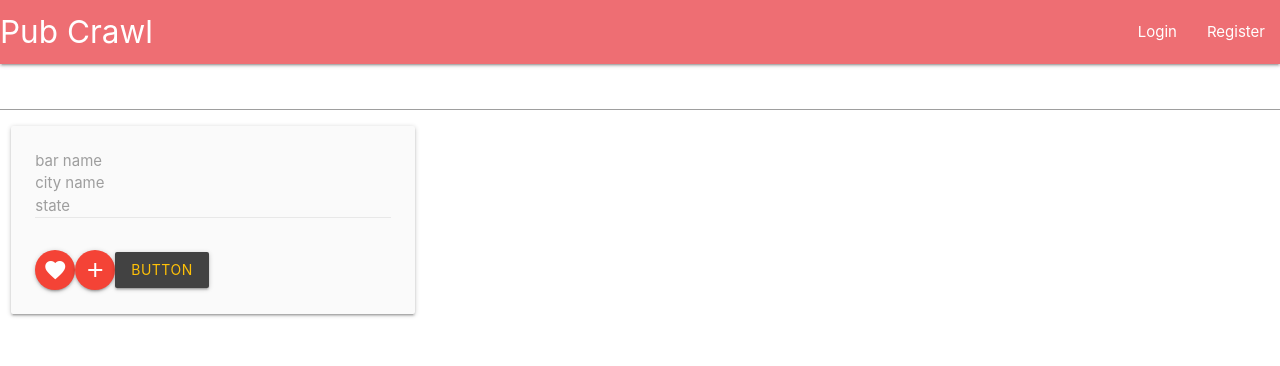
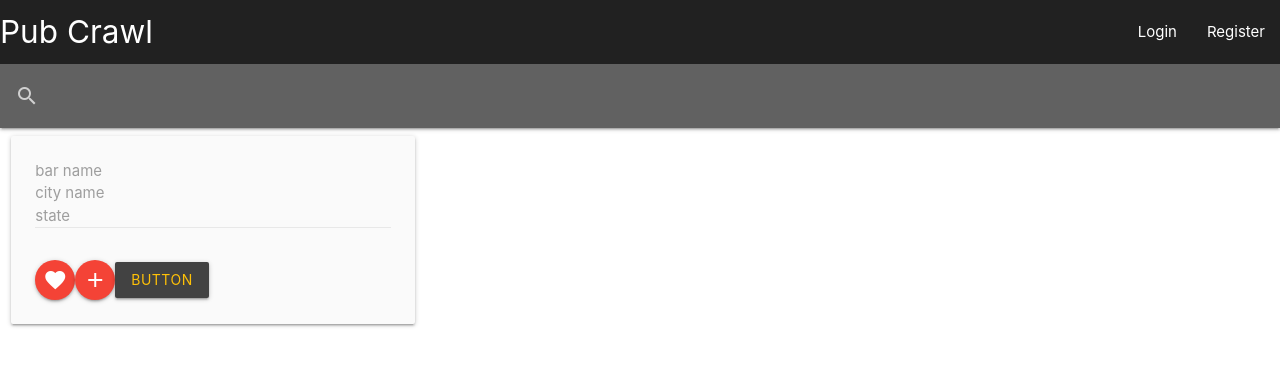
Before and after one commit to floressuarezalvaro/PubCrawl, a React (Create React App) app in the folder client/: page /search in a window 1280 px wide. Shown: the top 366 px of the page. Built offline with nearby package versions, Linux system fonts and the light colour scheme.

Commit message:
restore searchBar styling, change color scheme for navbar

```diff
--- a/client/src/Components/Navbar.js
+++ b/client/src/Components/Navbar.js
@@ -40,7 +40,7 @@
   return (
     <div>
       <nav>
-        <div className="nav-wrapper">
+        <div className="nav-wrapper grey darken-4">
           <a href="#!" className="brand-logo">
             Pub Crawl
           </a>
--- a/client/src/Components/NavbarLogin.js
+++ b/client/src/Components/NavbarLogin.js
@@ -11,7 +11,7 @@
   return (
     <div>
       <nav>
-        <div className="nav-wrapper">
+        <div className="nav-wrapper grey darken-4">
           <a href="#!" className="brand-logo">
             Pub Crawl
           </a>
--- a/client/src/Components/SearchBar.js
+++ b/client/src/Components/SearchBar.js
@@ -24,9 +24,23 @@
 
   return (
     <div>
-      <form onSubmit={submitSearch}>
+      {/* <form onSubmit={submitSearch}>
         <input type="text" onChange={onChange} />
-      </form>
+      </form> */}
+
+      <nav>
+        <div className="nav-wrapper grey darken-2">
+          <form onSubmit={submitSearch}>
+            <div className="input-field">
+              <input id="search" type="search" onChange={onChange} required />
+              <label className="label-icon" for="search">
+                <i className="material-icons">search</i>
+              </label>
+              <i className="material-icons">close</i>
+            </div>
+          </form>
+        </div>
+      </nav>
     </div>
   );
 };
```
